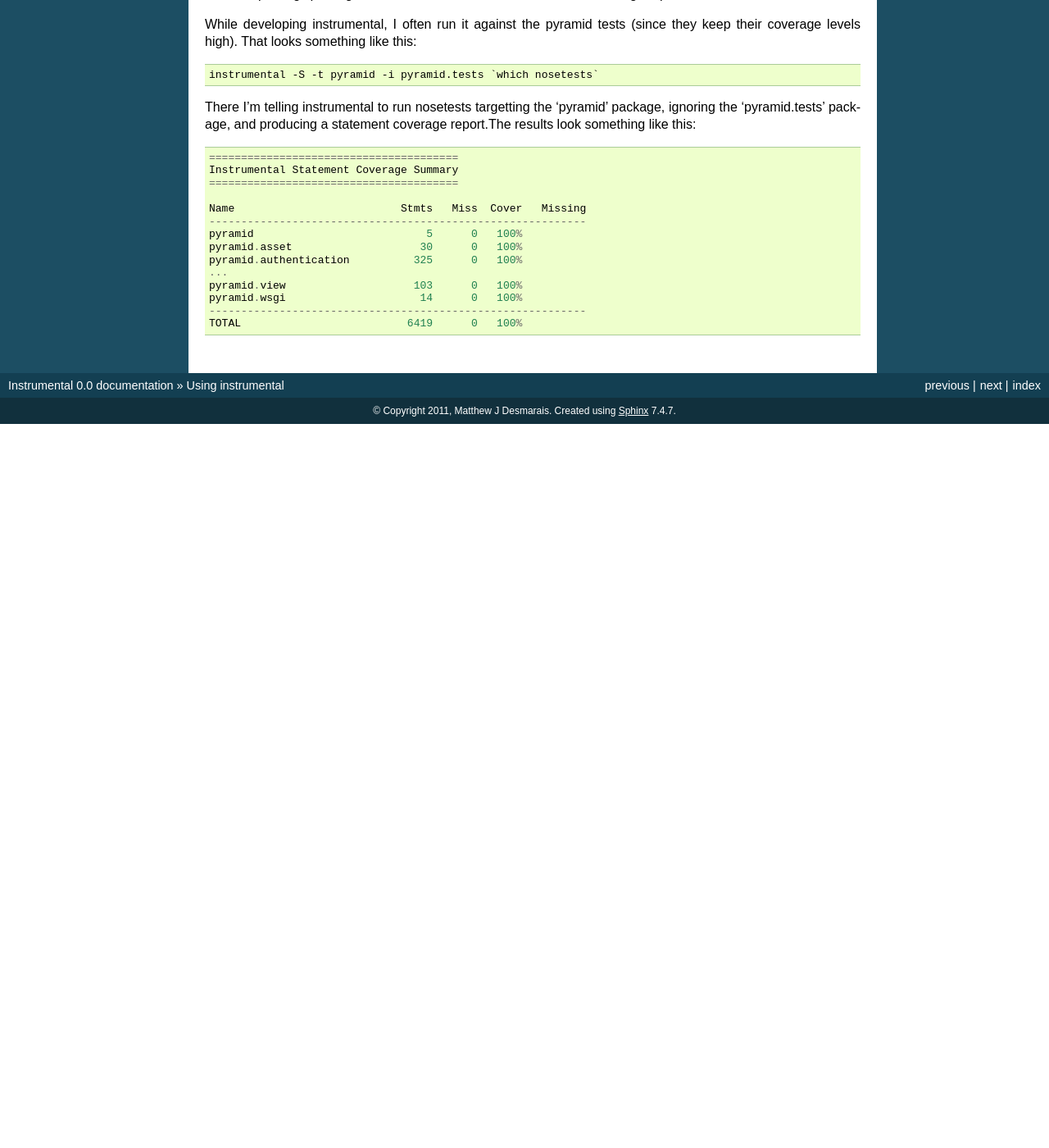
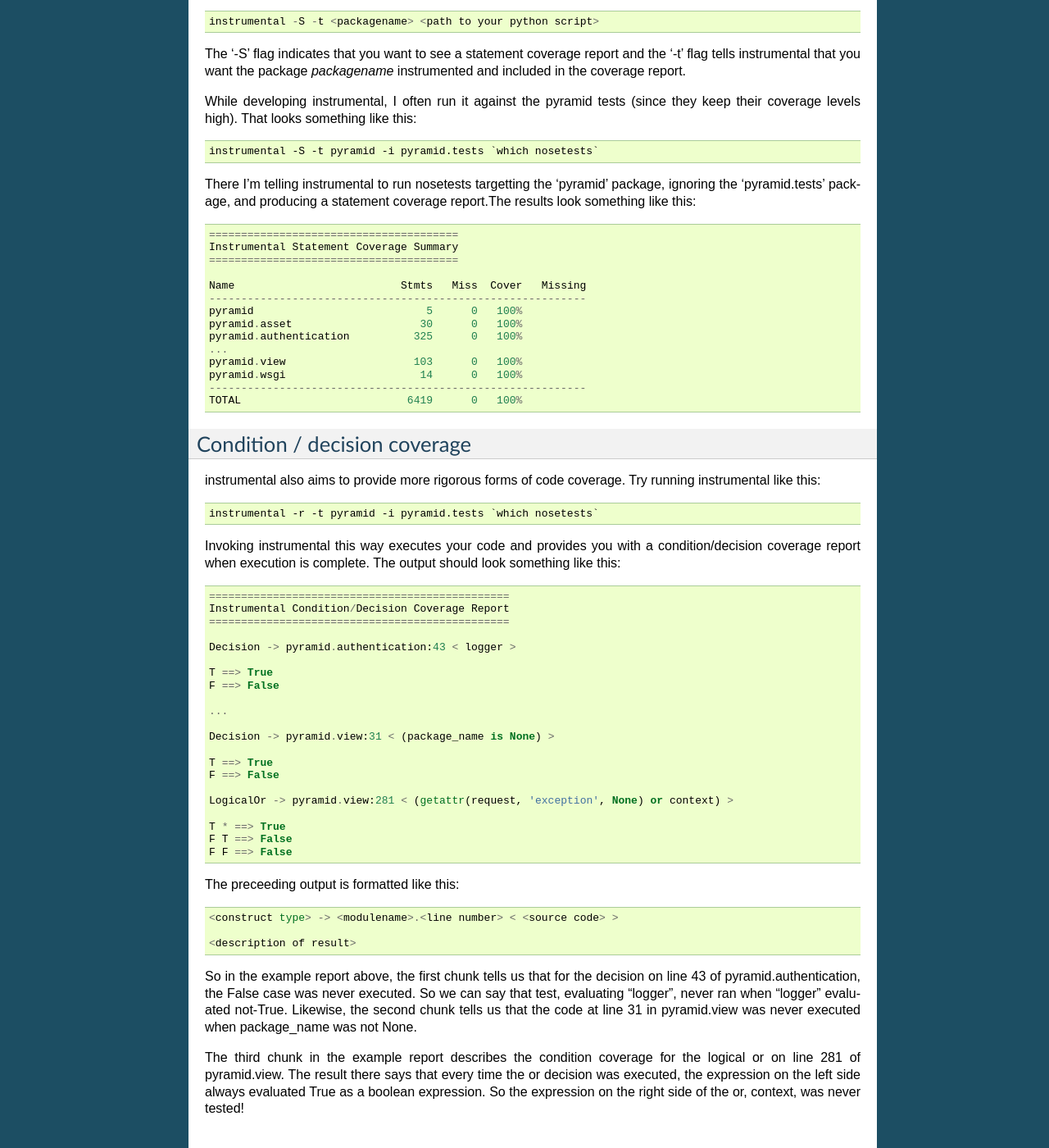
Before and after one commit to desmaj/instrumental, a Sphinx documentation site: the page built from docs/usage.rst, in a window 1280 px wide and 1400 px high, scrolled down 389 px. Shown: the whole window at 82% size. Built offline with Sphinx 7.4.7, drawn with Linux system fonts in a browser that asks for light colours; before the commit the page ends 906 px from its top, so only the background shows below that; some of the changed text lies outside the part shown.

```diff
--- a/docs/usage.rst
+++ b/docs/usage.rst
@@ -8,7 +8,12 @@ instrumental provides a command that will run your Python code in an environment
 
   instrumental <path to your python script>
 
-When you run your code this way, it should run and exit as normal. instrumental will have gathered coverage information, but because you haven't asked for a report it won't tell you anything about it. Try this::
+When you run your code this way, it should run and exit as normal. instrumental will have gathered coverage information, but because you haven't asked for a report it won't tell you anything about it.
+
+Statement coverage
+------------------
+
+Try this::
 
   instrumental -S -t <packagename> <path to your python script>
 
@@ -34,3 +39,51 @@ There I'm telling instrumental to run nosetests targetting the 'pyramid' package
   pyramid.wsgi                     14      0   100%
   -----------------------------------------------------------
   TOTAL                          6419      0   100%
+
+Condition / decision coverage
+-----------------------------
+
+instrumental also aims to provide more rigorous forms of code coverage. Try running instrumental like this::
+
+  instrumental -r -t pyramid -i pyramid.tests `which nosetests`
+
+Invoking instrumental this way executes your code and provides you with a condition/decision coverage report
+when execution is complete. The output should look something like this::
+
+  ===============================================
+  Instrumental Condition/Decision Coverage Report
+  ===============================================
+
+  Decision -> pyramid.authentication:43 < logger >
+
+  T ==> True
+  F ==> False
+
+  ...
+
+  Decision -> pyramid.view:31 < (package_name is None) >
+
+  T ==> True
+  F ==> False
+
+  LogicalOr -> pyramid.view:281 < (getattr(request, 'exception', None) or context) >
+
+  T * ==> True
+  F T ==> False
+  F F ==> False
+
+The preceeding output is formatted like this::
+
+  <construct type> -> <modulename>.<line number> < <source code> >
+
+  <description of result>
+
+So in the example report above, the first chunk tells us that for the decision on line 43 of pyramid.authentication,
+the False case was never executed. So we can say that test, evaluating "logger", never ran when "logger" evaluated
+not-True. Likewise, the second chunk tells us that the code at line 31 in pyramid.view was never executed when
+package_name was not None.
+
+The third chunk in the example report describes the condition coverage for the logical or on line 281 of
+pyramid.view. The result there says that every time the or decision was executed, the expression on the left side
+always evaluated True as a boolean expression. So the expression on the right side of the or, context, was never
+tested!
--- a/setup.py
+++ b/setup.py
@@ -1,5 +1,4 @@
 from setuptools import setup, find_packages
-import sys, os
 
 version = '0.3dev'
 
@@ -23,7 +22,7 @@ python setup.py nosetests
 
 you can say
 
-instrumental -rs -t <packagename> setup.py nosetests
+instrumental -rS -t <packagename> setup.py nosetests
 
 where packagename is the name of your project's top-level package.
 """,
```
Also changed, not shown: docs/intro.rst (+7 -7 lines), 1 other file.
